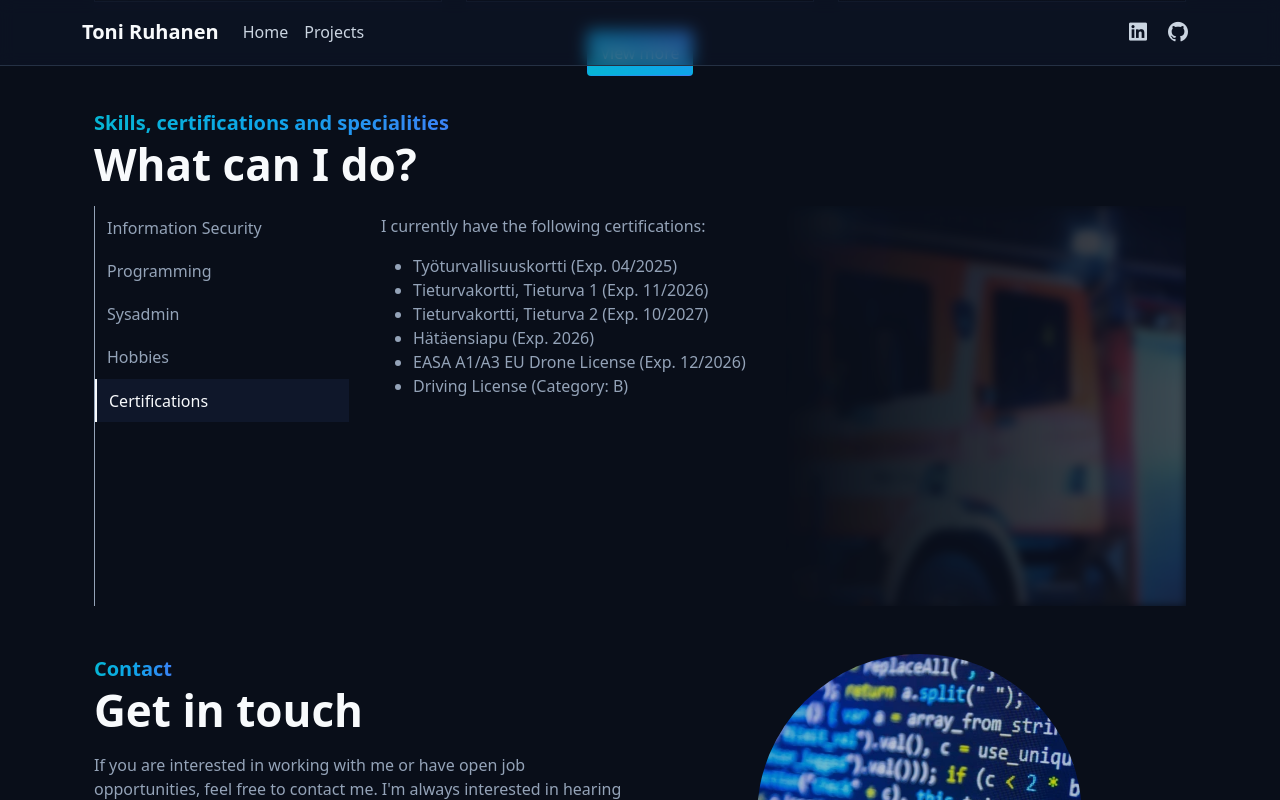
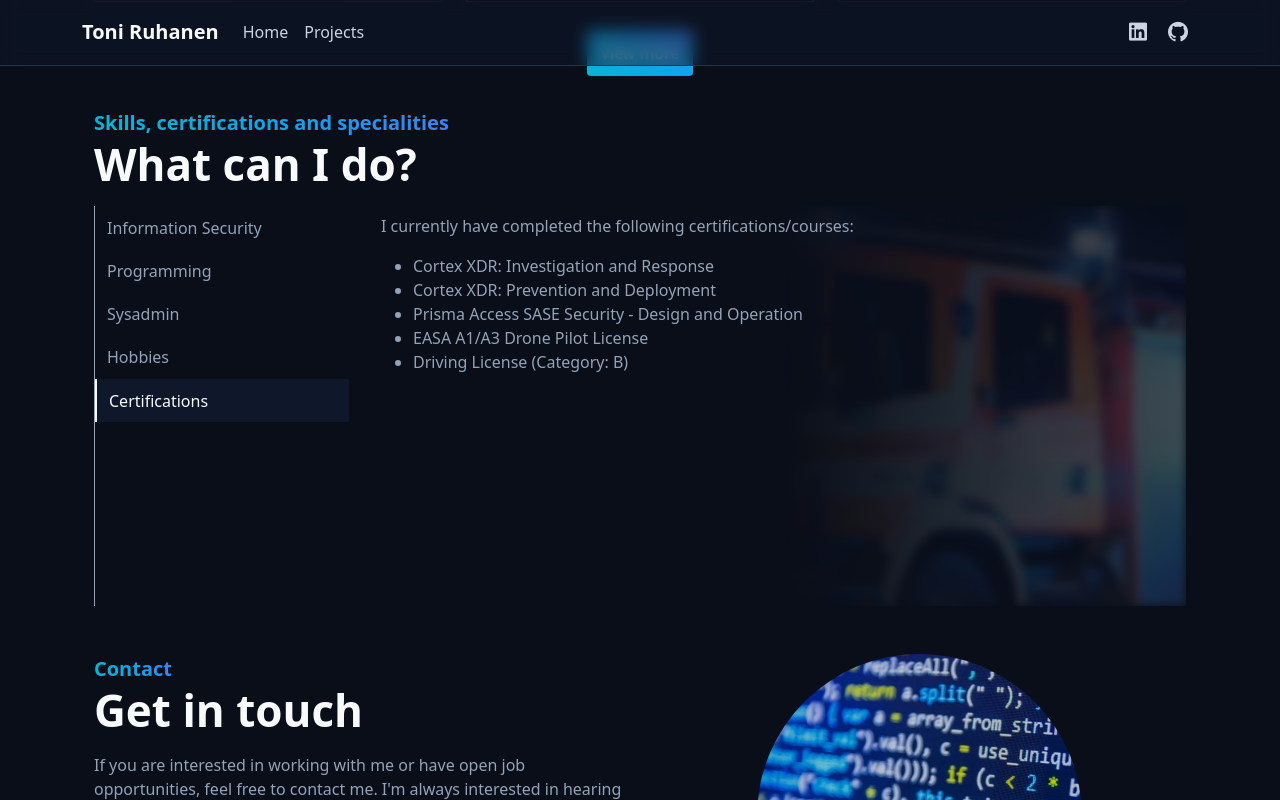
Before and after one commit to Torksi/ruhisfi, a Next.js app: page / in a window 1280 px wide. Both pictures are taken after a click on the tab "Certifications". Shown: the part 2404-3204 px from the top of the page. Built offline with nearby package versions, Linux system fonts and the light colour scheme; a small style sheet from the web is missing.

Commit message:
Updated details

```diff
--- a/src/components/content/Skills.tsx
+++ b/src/components/content/Skills.tsx
@@ -158,13 +158,17 @@ const Skills = () => {
                 <TabPanel>
                   <div className="tab-content tab-content-hobbies">
                     <div className="content col-md-9">
-                      <p>I currently have the following certifications:</p>
+                      <p>
+                        I currently have completed the following
+                        certifications/courses:
+                      </p>
                       <ul>
-                        <li>Työturvallisuuskortti (Exp. 04/2025)</li>
-                        <li>Tieturvakortti, Tieturva 1 (Exp. 11/2026)</li>
-                        <li>Tieturvakortti, Tieturva 2 (Exp. 10/2027)</li>
-                        <li>Hätäensiapu (Exp. 2026)</li>
-                        <li>EASA A1/A3 EU Drone License (Exp. 12/2026)</li>
+                        <li>Cortex XDR: Investigation and Response</li>
+                        <li>Cortex XDR: Prevention and Deployment</li>
+                        <li>
+                          Prisma Access SASE Security - Design and Operation
+                        </li>
+                        <li>EASA A1/A3 Drone Pilot License</li>
                         <li>Driving License (Category: B)</li>
                       </ul>
                     </div>
--- a/src/data/commits.tsx
+++ b/src/data/commits.tsx
@@ -1,12 +1,12 @@
 const getTotalCommits = () => {
   const commits = {
-    github_24: 3,
+    github_24: 60,
     github_23: 463,
     github_22: 421,
     github_21: 326,
     github_old: 78,
     gitlab: 376,
-    gitlab_private: 514,
+    gitlab_private: 647,
   };
   return Object.values(commits).reduce((a, b) => a + b, 0);
 };
```
